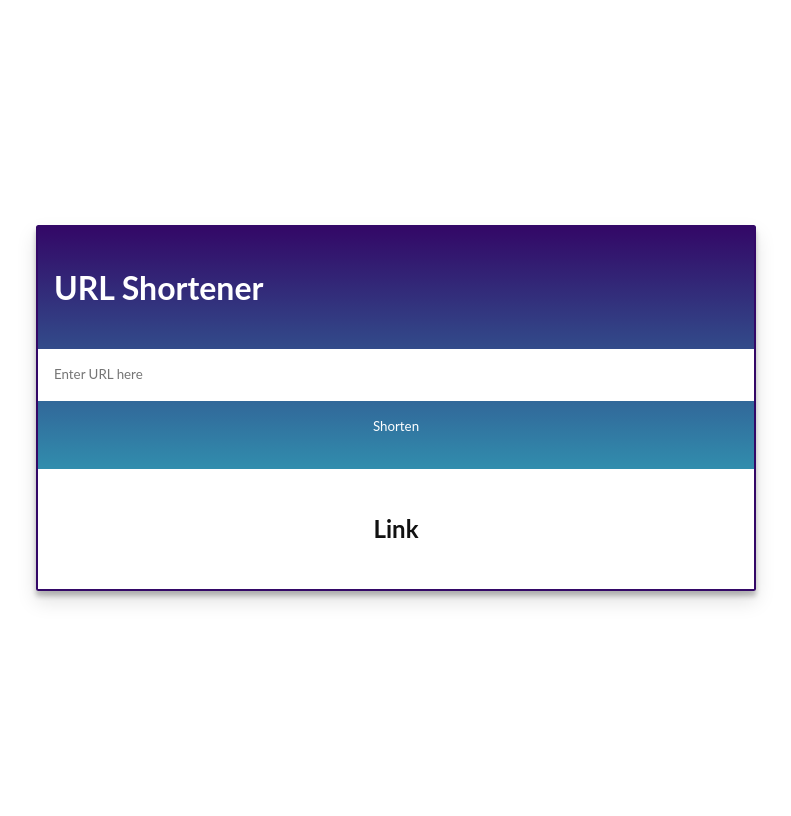
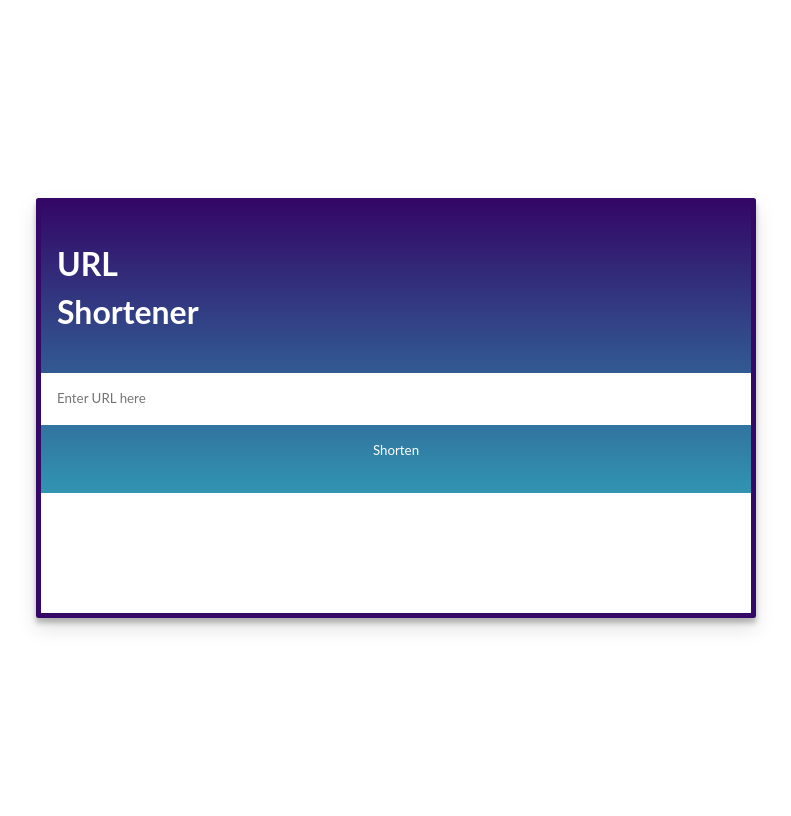
Before and after one commit to temitope-israel/django-urlshortener.github.io, a Django app: page / in a window 1280 px wide. Shown: the whole page, without its empty margins (244-1035 px from the left). Run offline with Django 3.2, Linux system fonts and the light colour scheme.

Commit message:
Correction

```diff
--- a/templates/index.html
+++ b/templates/index.html
@@ -29,7 +29,7 @@
     main {
       max-width: 720px;
       width: 100%;
-      border: 2.5px solid #330867;
+      border: 5px solid #330867;
       border-radius: 2.5px;
       box-shadow: 0 10px 20px rgba(17, 17, 17, 0.125),
         0 5px 5px rgba(17, 17, 17, 0.25);
@@ -77,7 +77,10 @@
   </style>
 </head>
 <main>
-  <h1>URL Shortener</h1>
+  <h1>
+    URL <br />
+    Shortener
+  </h1>
   <form id="post-form">
     {% csrf_token %}
     <input type="text" name="link" id="link" placeholder="Enter URL here" />
@@ -86,7 +89,7 @@
     </div>
   </form>
 
-  <section id="section"><h2>Link</h2></section>
+  <section id="section"><h2></h2></section>
 </main>
 <script type="text/javascript">
   $(document).on("submit", "#post-form", function (e) {
```
